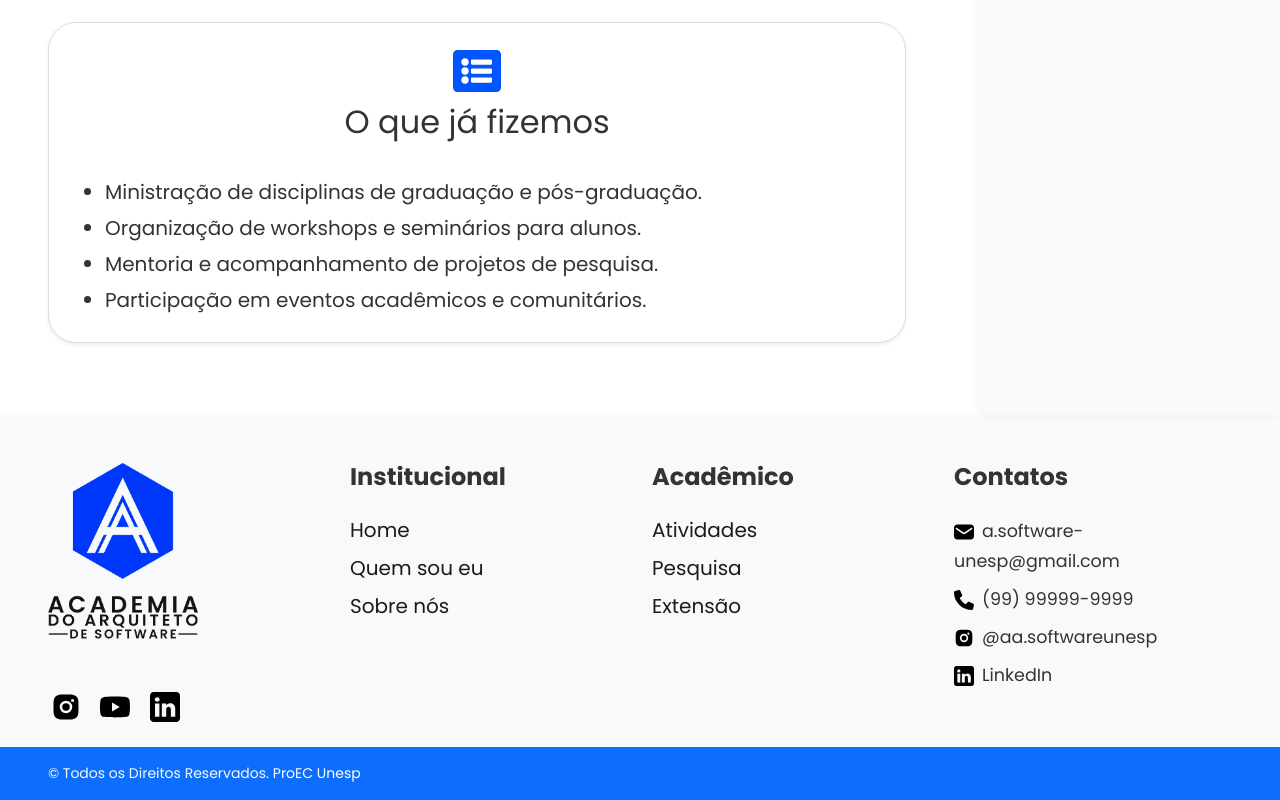
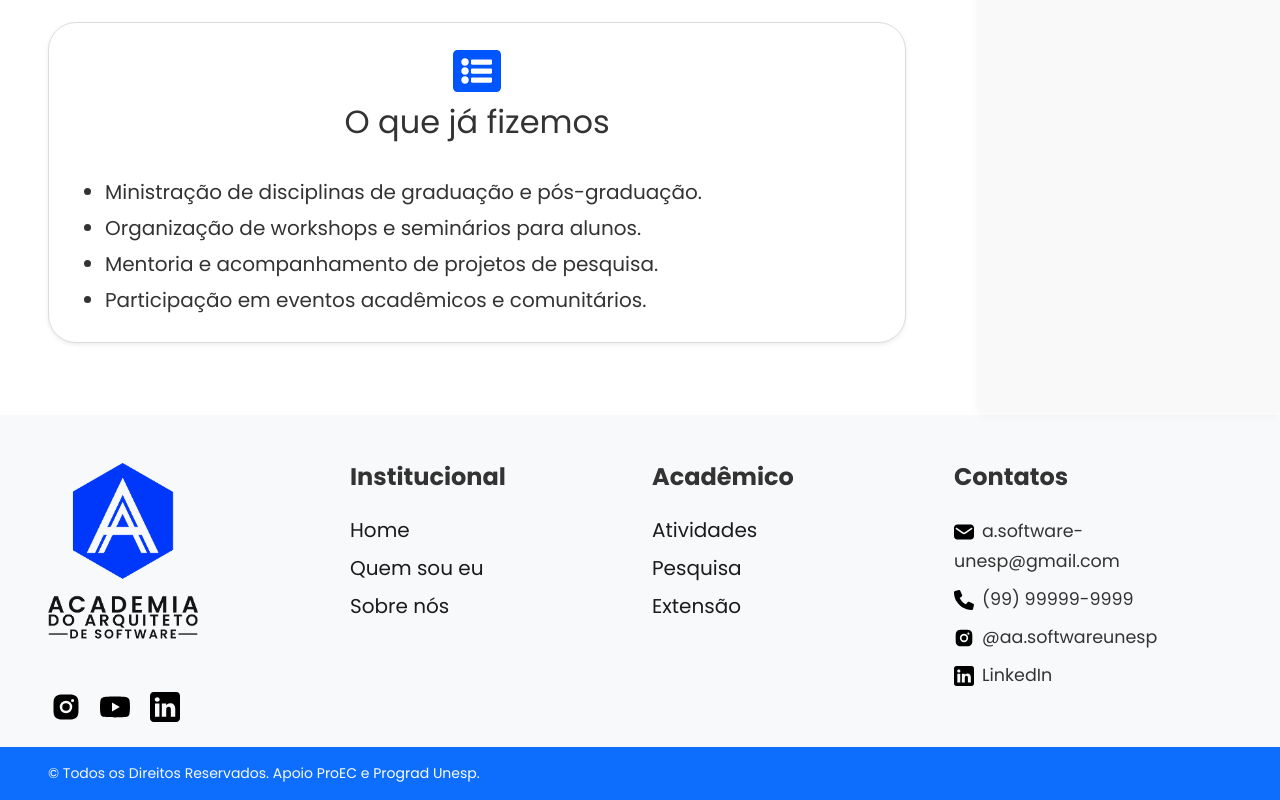
Before and after one commit to rafaelmsantos28/arquitetura-software-site, a React (Vite) app: page /arquitetura-software-site/quemsoueu in a window 1280 px wide. Shown: the part 2448-3248 px from the top of the page. Built offline with nearby package versions, Linux system fonts and the light colour scheme.

Commit message:
update: pop-up

```diff
--- a/src/components/comuns/Footer.jsx
+++ b/src/components/comuns/Footer.jsx
@@ -111,14 +111,23 @@ function Footer() {
       <div className="bg-primary text-light text-center py-3 mt-4">
         <div className="container-fluid px-5 d-flex flex-column flex-md-row justify-content-between align-items-center small direitos-footer">
           <span>
-            © Todos os Direitos Reservados.{' '}
+            © Todos os Direitos Reservados. Apoio{' '}
             <a
               className="proec-unesp-footer"
               href="https://www2.unesp.br/portal#!/proec"
               rel="noopener noreferrer"
               target="_blank"
             >
-              ProEC Unesp
+              ProEC
+            </a>{' '}
+            e{' '}
+            <a
+              className="proec-unesp-footer"
+              href="https://www2.unesp.br/portal#!/prograd/"
+              rel="noopener noreferrer"
+              target="_blank"
+            >
+              Prograd Unesp.
             </a>
           </span>
         </div>
--- a/src/components/comuns/Popup.jsx
+++ b/src/components/comuns/Popup.jsx
@@ -1,14 +1,28 @@
-import React from 'react';
+import React, { useEffect } from 'react';
 import './Popup.css';
 
 const Popup = ({ imageDesktop, imageMobile, onClose }) => {
-  // Verifica se a tela é mobile para definir qual imagem exibir
   const isMobile = window.innerWidth <= 768;
   const imageToShow = isMobile ? imageMobile : imageDesktop;
 
+  const handleContentClick = (e) => {
+    e.stopPropagation();
+  };
+
+  // Bloquear scroll ao abrir o pop-up e restaurar ao fechar
+  useEffect(() => {
+    document.body.style.overflow = 'hidden';
+    document.documentElement.style.overflow = 'hidden';
+
+    return () => {
+      document.body.style.overflow = 'auto';
+      document.documentElement.style.overflow = 'auto';
+    };
+  }, []);
+
   return (
-    <div className="popup-overlay">
-      <div className="popup-content">
+    <div className="popup-overlay" onClick={onClose}>
+      <div className="popup-content" onClick={handleContentClick}>
         <button className="popup-close" onClick={onClose}>
           ×
         </button>
```
